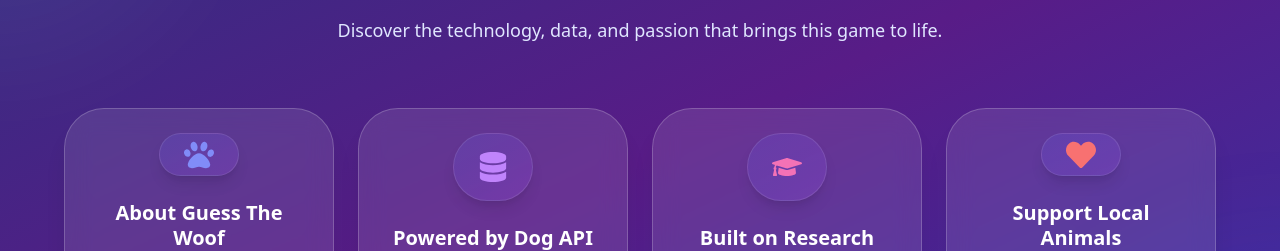
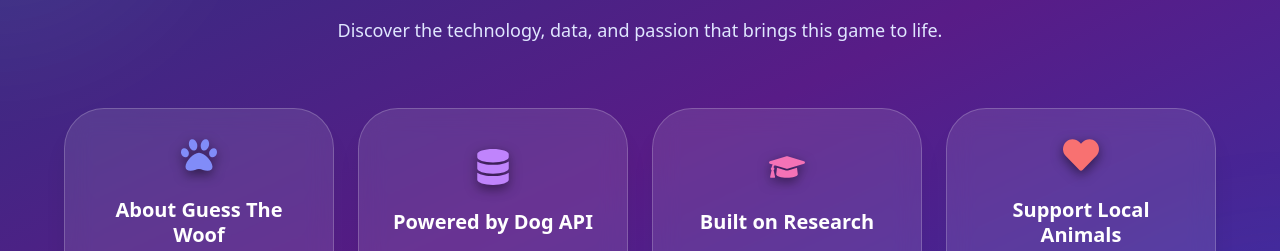
Before and after one commit to heliosalesjr/guess-the-woof, a React (Vite) app: page / in a window 1280 px wide. Shown: the part 1460-1711 px from the top of the page. Built offline with nearby package versions, Linux system fonts and the light colour scheme; no server answers.

Commit message:
style: remove background from Learn More icons and add shadow

```diff
--- a/src/components/LearnMore.jsx
+++ b/src/components/LearnMore.jsx
@@ -60,8 +60,8 @@ const LearnMore = () => {
                         >
                             <div className="absolute inset-0 bg-gradient-to-br from-white/5 to-transparent opacity-0 group-hover:opacity-100 transition-opacity duration-500"></div>
 
-                            <div className="mb-6 bg-gradient-to-br from-indigo-500/20 to-purple-500/20 w-20 h-20 rounded-full flex items-center justify-center shadow-lg group-hover:scale-110 group-hover:rotate-12 transition-all duration-300 border border-white/10">
-                                {card.icon}
+                            <div className="mb-6 flex items-center justify-center drop-shadow-[0_4px_6px_rgba(0,0,0,0.5)] group-hover:scale-110 group-hover:rotate-12 transition-all duration-300">
+                                {React.cloneElement(card.icon, { className: `${card.icon.props.className} text-4xl` })}
                             </div>
                             <h3 className="text-xl font-bold text-white mb-3 leading-tight">
                                 {card.title}
```
